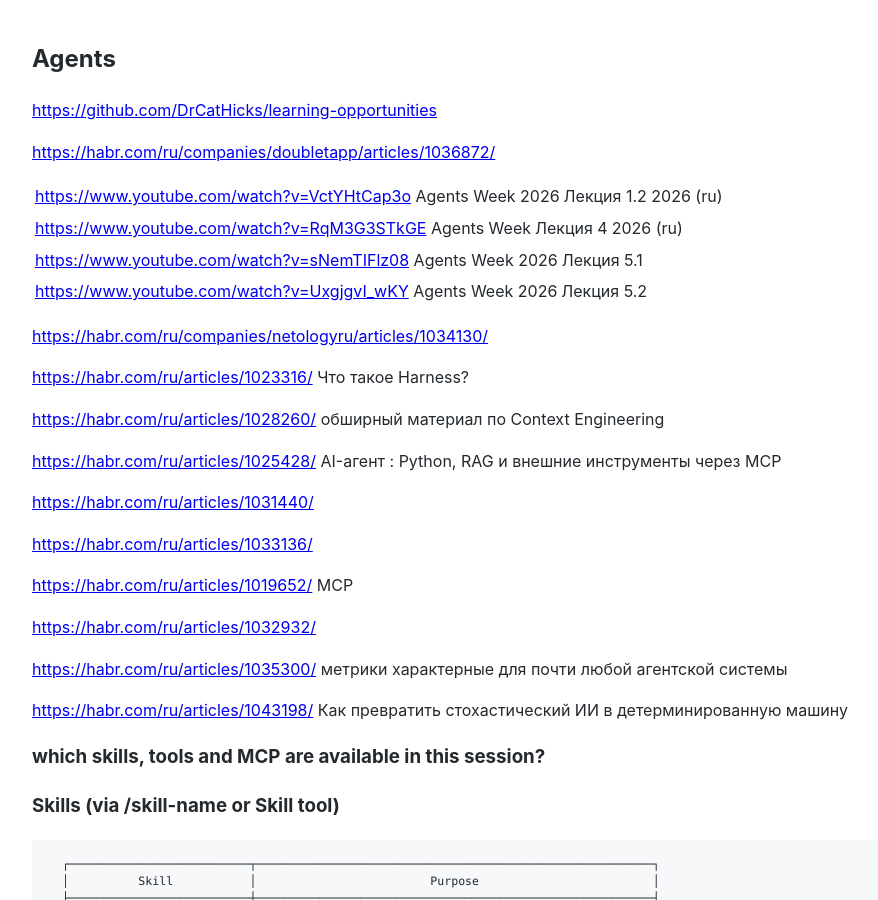
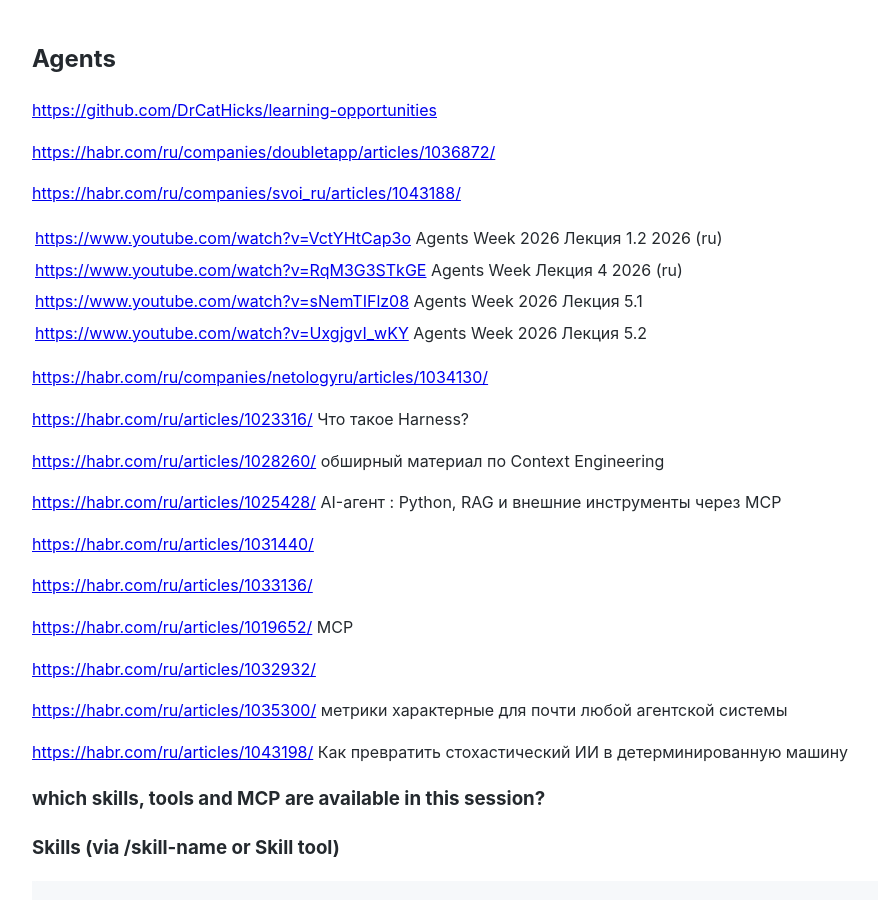
Before and after one commit to Michael-Lubinsky/michael-lubinsky.github.com, a Jekyll site: the page built from ml/agent.md, in a window 1280 px wide and 900 px high. Shown: the whole window, without its empty margins (158-1036 px from the left). Built offline with Jekyll 4.4.1, drawn with Linux system fonts in a browser that asks for light colours; our own code applies the rules of GitHub Pages for plain Markdown files.

Commit message:
Update agent.md

```diff
--- a/ml/agent.md
+++ b/ml/agent.md
@@ -3,6 +3,8 @@
 <https://github.com/DrCatHicks/learning-opportunities>
 
 <https://habr.com/ru/companies/doubletapp/articles/1036872/>
+
+<https://habr.com/ru/companies/svoi_ru/articles/1043188/>
 
 <https://www.youtube.com/watch?v=VctYHtCap3o>  Agents Week 2026 | Лекция 1.2 2026 (ru)
 
```
